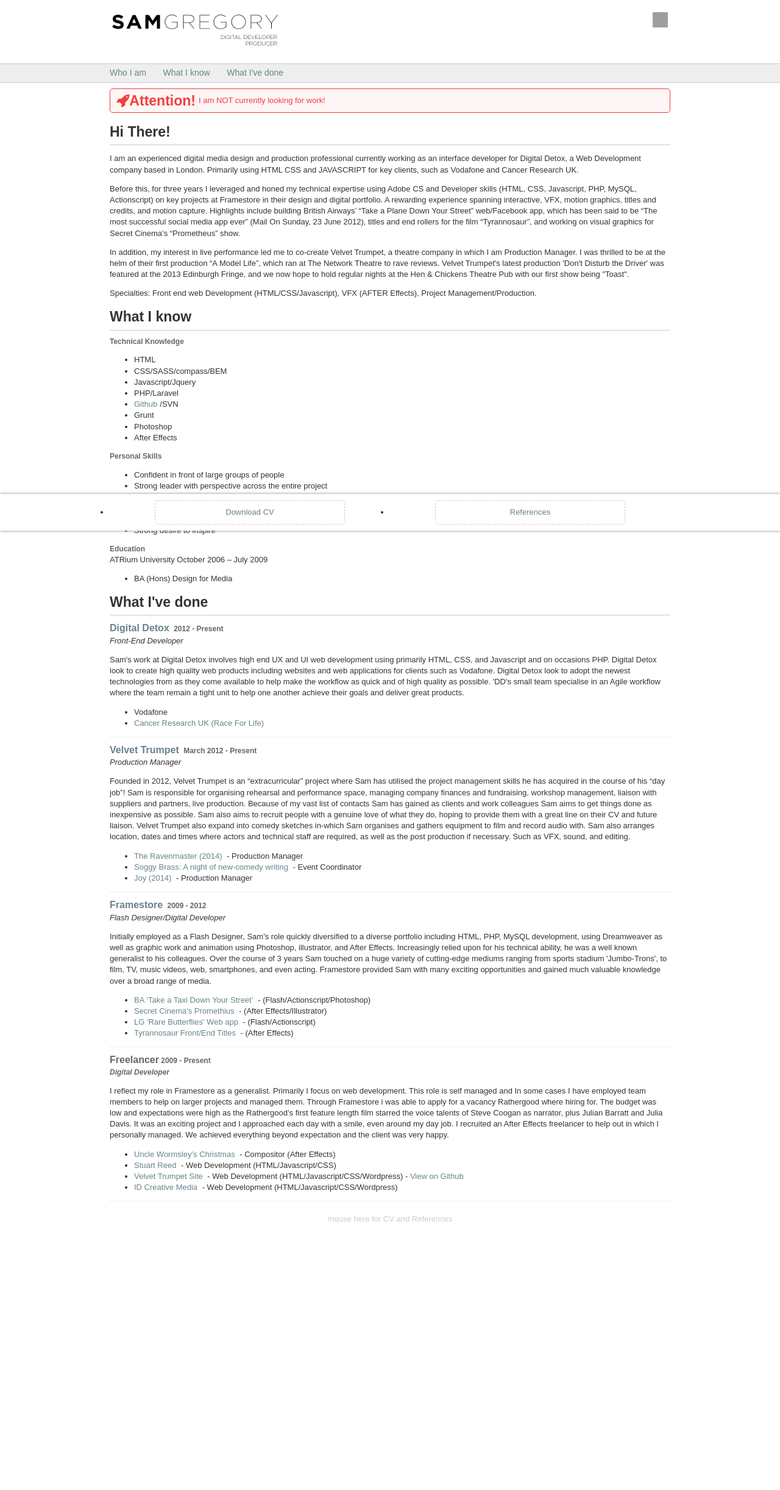
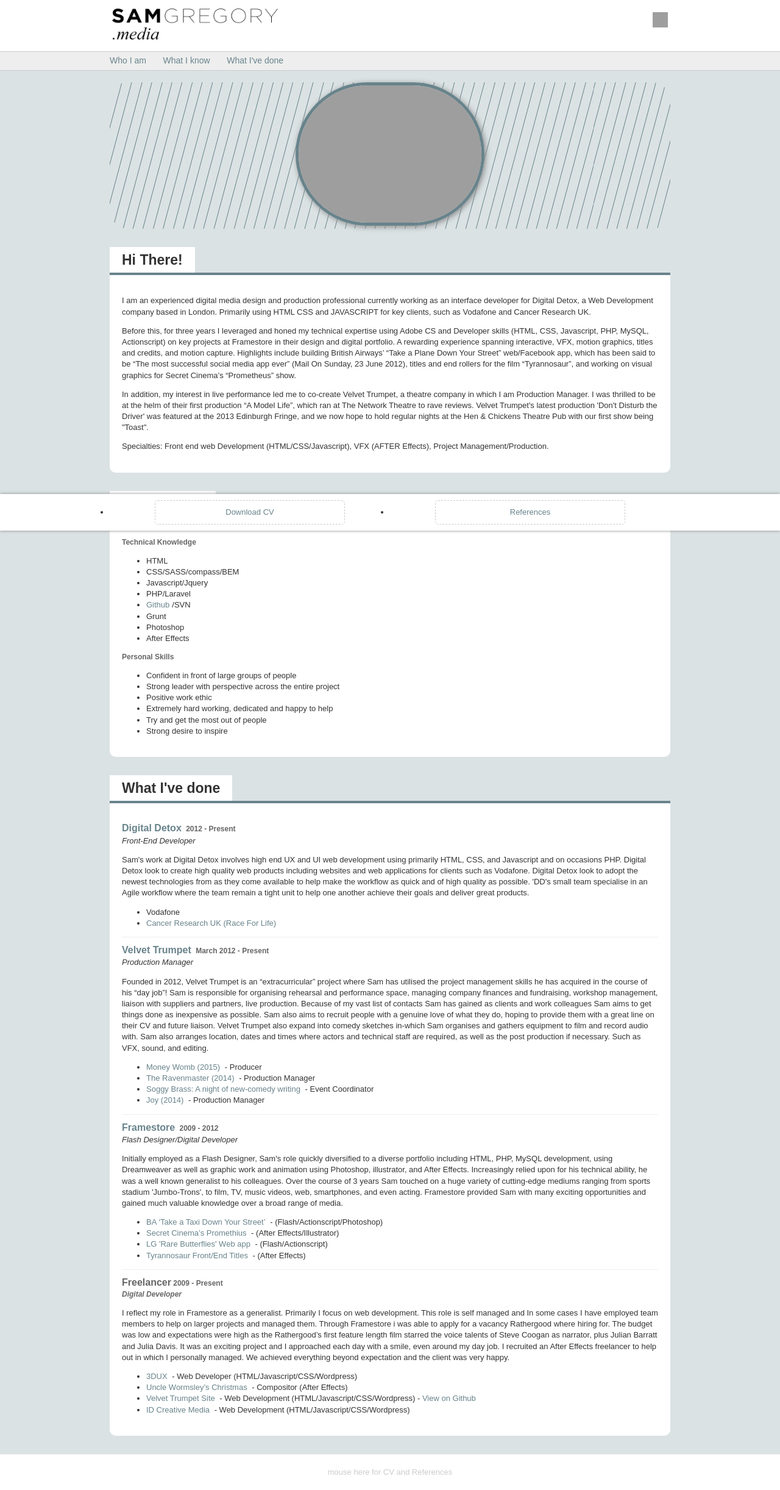
Before and after one commit to 0x5am5/fakesamgregory.github.io, a PHP site: page / in a window 1280 px wide. Shown: the whole page at 61% size. Before the commit the page ends 2003 px from the top, so only its background shows below. Run offline with PHP 8.4, Linux system fonts and the light colour scheme; some libraries are stand-ins or nearby versions; grey boxes are pictures that could not be loaded.

Commit message:
major update

```diff
--- a/components/sass/partials/_base.scss
+++ b/components/sass/partials/_base.scss
@@ -3,22 +3,31 @@
 .nav-wrap ul,
 .footer {
   max-width: 920px;
-  min-width: 320px;
+  /*min-width: 320px;*/
   margin: 0 auto;
 }
 
 .section {
-  margin-bottom: 10px;
+  margin-bottom: 30px;
+
+  &__content
+  {
+    border-bottom-right-radius: 10px;
+    border-bottom-left-radius: 10px;
+    background-color: #fff;
+    border-top: 4px solid $main-color;
+    padding: 20px;
+  }
 }
 
 .title {
-  padding: 20px;
+  padding: 10px 20px;
   position: relative;
 }
 
 
 .main-content {
-  padding-top: 145px;
+  padding-top: 135px;
 }
 
 .touch .main-content {
@@ -30,6 +39,25 @@
 
   &:first-child {
     border-top: 0;
+  }
+}
+
+
+
+.pro-pic
+{
+  text-align: center;
+  background: url(../images/bg-img.jpg);
+  margin-bottom: 30px;
+  border-radius: 30px;
+
+  img
+  {
+    max-width: 300px;
+    max-height: 300px;
+    border-radius:  300px;
+    border: 5px solid $main-color;
+    box-shadow: 2px 2px 10px #888888;
   }
 }
 
@@ -86,13 +114,23 @@
 
 @media screen and (min-width: 550px) and (max-width: 940px) {
   .main-content {
-    padding: 145px 20px 5px 20px;
+    padding: 135px 20px 5px 20px;
   }
 }
 
 @media screen and (max-width: 550px) {
 
-  .main-content,
+  .pro-pic
+  {
+    img
+    {
+      max-width: 150px;
+      max-height: 150px;
+      border-radius:  150px;
+    }
+  }
+
+  .section,
   .nav-wrap ul {
     padding: {
       left: 10px;
@@ -100,8 +138,20 @@
     }
   }
 
+  .section
+  {
+    margin-bottom: 10px;
+
+     &__content
+    {
+      border-bottom-right-radius: 5px;
+      border-bottom-left-radius: 5px;
+      padding: 0 15px 15px;
+    }
+  }
+
   .main-content {
-    padding-top: 160px;
+    padding-top: 155px;
   }
 
   .title {
--- a/components/sass/partials/_footer.scss
+++ b/components/sass/partials/_footer.scss
@@ -1,5 +1,6 @@
  .footer {
   padding: 0 20px;
+  background: #fff;
 
   ul {
     margin: 0;
@@ -27,6 +28,11 @@
   }
 }
 
+.mouse-here
+{
+  background: #fff;
+}
+
 .footer-wrap {
   position:fixed;
   bottom:-70px;
@@ -47,3 +53,19 @@
   display: block;
   bottom: 0;
 }
+
+@media screen and (max-width: 550px) {
+  .footer
+  {
+    a
+    {
+      padding: 10px 5px;
+    }
+
+    li:first-child a
+    {
+      margin-right: 5px;
+    }
+  }
+
+}
--- a/components/sass/partials/_global.scss
+++ b/components/sass/partials/_global.scss
@@ -8,6 +8,8 @@
     padding: 0;
     color: #333;
     font-size: 13px;
+    background: $second-color;
+    /*min-width: 320px;*/
   }
 
   ::selection {
@@ -27,10 +29,12 @@
   .h2 {
     font-size: 23px;
     font-weight: bold;
-    border-bottom: 1px solid #ccc;
-    display: block;
-    margin-bottom: 10px;
+    display: inline-block;
+    background: #fff;
+    /*margin-bottom: 10px;*/
+    margin: 0;
     padding-bottom: 5px;
+    padding: 5px 20px;
   }
   h3,
   .h3 {
@@ -95,4 +99,9 @@
     font-size: 14px;
   }
 
+  ul
+  {
+    padding-left: 25px;
+  }
+
 }
--- a/components/sass/partials/_header.scss
+++ b/components/sass/partials/_header.scss
@@ -19,10 +19,11 @@
     border-bottom: 1px solid #ccc;
 
     ul {
-      padding: 0 20px;
+      padding: 0 10px;
+      text-align: center;
 
       a {
-        font-size: 17px;
+        font-size: 14px;
 
         &:visited {
           color: $main-color;
@@ -36,7 +37,15 @@
     }
     li {
       display: inline-block;
-      margin-right: 10px;
+      margin-right: 0;
+      border-left: 2px solid $main-color;
+      padding-left: 10px;
+
+      &:first-child
+      {
+        padding-left: 0;
+        border-left: 0;
+      }
     }
   }
 
@@ -50,11 +59,21 @@
   .header {
 
     .nav-wrap {
-      ul a {
+      ul {
+        text-align: left;
+        padding: 0 20px;
+      }
+      a {
         font-size: 14px;
       }
       li {
-        margin-right: 20px;
+        margin-right: 10px;
+        border-left: 0;
+
+        &:first-child
+        {
+          padding-left: 0;
+        }
       }
     }
     .social {
--- a/index.html
+++ b/index.html
@@ -17,7 +17,7 @@
     <header>
       <div class="header">
         <div class="title">
-          <img src="images/head-logo.png" width="280" alt="Sam Gregory Digital Designer" />
+          <img src="images/head-logo.jpg" width="280" alt="Sam Gregory Dot Media" />
           <ul class="social">
             <li>
               <a href="http://www.linkedin.com/profile/edit?trk=hb_tab_pro_top" target="_blank">
@@ -46,11 +46,15 @@
     </header>
 
     <div class="main-content">
-<div class="alert"><h2><i class="fa fa-rocket"></i>Attention!</h2><p>I am NOT currently looking for work!</p></div>
+      <div class="pro-pic">
+          <img src="https://avatars1.githubusercontent.com/u/9591167?v=3&s=460" alt="me" class="pro-img">
+      </div>
       <div class="post section" id="home">
-        <h1 class="access">Sam Gregory - Front end Web Developer</h1>
+        <h1 class="access">Sam Gregory - Web Developer & Digital Media Professional</h1>
         <h2 class="access">Who I am</h2>
         <span class="h2">Hi There!</span>
+
+        <div class="section__content">
           <p>
             I am an experienced digital media design and production professional currently working as an interface developer for Digital Detox, a Web Development company based in London. Primarily using HTML CSS and JAVASCRIPT for key clients, such as Vodafone and Cancer Research UK.
           </p>
@@ -71,9 +75,12 @@
 
         </div>
 
-      <div id="knowledge" class="section">
+
+      </div>
+
+      <div id="knowledge" class="grid section">
         <h2>What I know</h2>
-
+        <div class="section__content">
           <h3>Technical Knowledge</h3>
           <ul>
             <li>HTML</li>
@@ -97,19 +104,12 @@
               <li>Strong desire to inspire</li>
             </ul>
           </div>
-
-        <h3>Education</h3>
-        <div class="employer">
-          ATRium University  October 2006 – July 2009
-          <ul>
-            <li>BA (Hons) Design for Media</li>
-          </ul>
         </div>
       </div>
 
       <div id="exp" class="section">
         <h2>What I've done</h2>
-        <div>
+        <div class="section__content">
           <div class="employer">
             <h3>
               <a href="http://www.digital-detox.co.uk" target="_blank" title="Digital Detox website">Digital Detox</a> 2012 - Present
@@ -138,7 +138,10 @@
 
             <ul class="job-list">
               <li>
-                <a href="http://www.velvettrumpet.co.uk/productions/the-ravenmaster" target="_blank">The Ravenmaster (2014)</a> - Production Manager
+                <a href="http://www.velvettrumpet.co.uk/money-womb" target="_blank">Money Womb (2015)</a> - Producer
+              </li>
+              <li>
+                <a href="http://www.velvettrumpet.co.uk/the-ravenmaster" target="_blank">The Ravenmaster (2014)</a> - Production Manager
               </li>
               <li>
                 <a href="http://www.velvettrumpet.co.uk/soggybrass" target="_blank" data-img="soggybrass">Soggy Brass: A night of new-comedy writing</a> - Event Coordinator
@@ -188,10 +191,10 @@
 
             <ul class="job-list">
               <li>
-                <a href="http://www.unclewormsley.com/" target="_blank" data-img="unclewormsley">Uncle Wormsley’s Christmas</a> - Compositor (After Effects)
+                <a href="http://www.3dux.co.uk/" target="_blank" data-img="3dux">3DUX</a> - Web Developer (HTML/Javascript/CSS/Wordpress)
               </li>
               <li>
-                <a href="http://www.stuart-reed.com/" target="_blank">Stuart Reed</a> - Web Development (HTML/Javascript/CSS)
+                <a href="http://www.unclewormsley.com/" target="_blank" data-img="unclewormsley">Uncle Wormsley’s Christmas</a> - Compositor (After Effects)
               </li>
               <li>
                  <a href="http://velvettrumpet.co.uk/" target="_blank" data-img="velvettrumpet">Velvet Trumpet Site</a> - Web Development (HTML/Javascript/CSS/Wordpress) - <a href="https://github.com/sambogreggers/velvettrumpet">View on Github</a>
@@ -201,9 +204,8 @@
               </li>
             </ul>
           </div>
-
         </div>
-
+      </div>
     </div>
     <div class="mouse-here">
       mouse here for CV and References
```
Also changed, not shown: compiled/css/main.css, css/main.css, images/3dux.jpg (added), images/bg-img.jpg (added), images/head-logo.jpg (added). Lines whose indentation alone changed are shown as unchanged.
